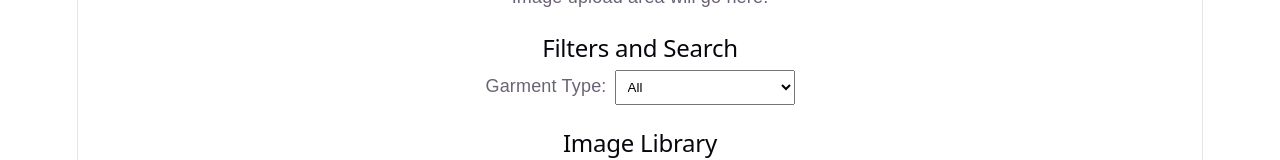
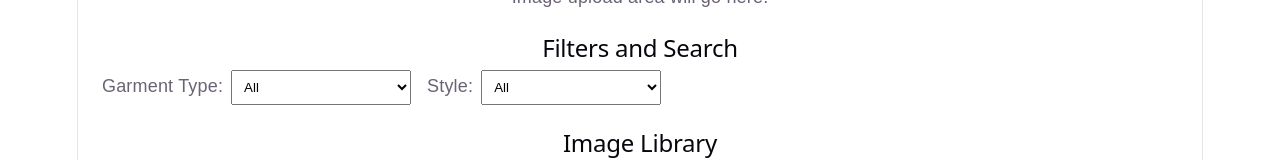
Before and after one commit to J1ngy1/fashion-garment-classifier, a React app in the folder app/: page / in a window 1280 px wide. Shown: the part 243-403 px from the top of the page. Built offline with nearby package versions, Linux system fonts and the light colour scheme; the HTML template or start-up script is replaced by a standard one.

Commit message:
feat: add dynamic style filter

```diff
--- a/app/src/App.jsx
+++ b/app/src/App.jsx
@@ -3,24 +3,31 @@ import mockImages from "./data/mockImages";
 import ImageCard from "./components/ImageCard";
 
 function App() {
-  // keep the selected garment type here
+  // selected filter values
   const [selectedGarmentType, setSelectedGarmentType] = useState("");
+  const [selectedStyle, setSelectedStyle] = useState("");
 
-  // build filter options from the real data, not hardcoded
+  // build garment type options from data
   const garmentTypeOptions = useMemo(() => {
     return [...new Set(mockImages.map((item) => item.garmentType))];
   }, []);
 
-  // filter the list based on user's selection
+  // build style options from data
+  const styleOptions = useMemo(() => {
+    return [...new Set(mockImages.map((item) => item.style))];
+  }, []);
+
+  // apply both filters together
   const filteredImages = useMemo(() => {
-    if (!selectedGarmentType) {
-      return mockImages;
-    }
+    return mockImages.filter((item) => {
+      const matchesGarmentType =
+        !selectedGarmentType || item.garmentType === selectedGarmentType;
 
-    return mockImages.filter(
-      (item) => item.garmentType === selectedGarmentType,
-    );
-  }, [selectedGarmentType]);
+      const matchesStyle = !selectedStyle || item.style === selectedStyle;
+
+      return matchesGarmentType && matchesStyle;
+    });
+  }, [selectedGarmentType, selectedStyle]);
 
   return (
     <div style={{ padding: "24px", fontFamily: "Arial, sans-serif" }}>
@@ -35,11 +42,18 @@ function App() {
       <section style={{ marginTop: "24px" }}>
         <h2>Filters and Search</h2>
 
-        <div style={{ marginBottom: "16px" }}>
+        <div
+          style={{
+            display: "flex",
+            gap: "16px",
+            flexWrap: "wrap",
+            marginBottom: "16px",
+          }}
+        >
+          <div>
             <label htmlFor="garmentTypeFilter" style={{ marginRight: "8px" }}>
               Garment Type:
             </label>
-
             <select
               id="garmentTypeFilter"
               value={selectedGarmentType}
@@ -53,6 +67,26 @@ function App() {
                 </option>
               ))}
             </select>
+          </div>
+
+          <div>
+            <label htmlFor="styleFilter" style={{ marginRight: "8px" }}>
+              Style:
+            </label>
+            <select
+              id="styleFilter"
+              value={selectedStyle}
+              onChange={(e) => setSelectedStyle(e.target.value)}
+              style={{ padding: "8px", minWidth: "180px" }}
+            >
+              <option value="">All</option>
+              {styleOptions.map((style) => (
+                <option key={style} value={style}>
+                  {style}
+                </option>
+              ))}
+            </select>
+          </div>
         </div>
       </section>
 
```
Lines whose indentation alone changed are shown as unchanged.
